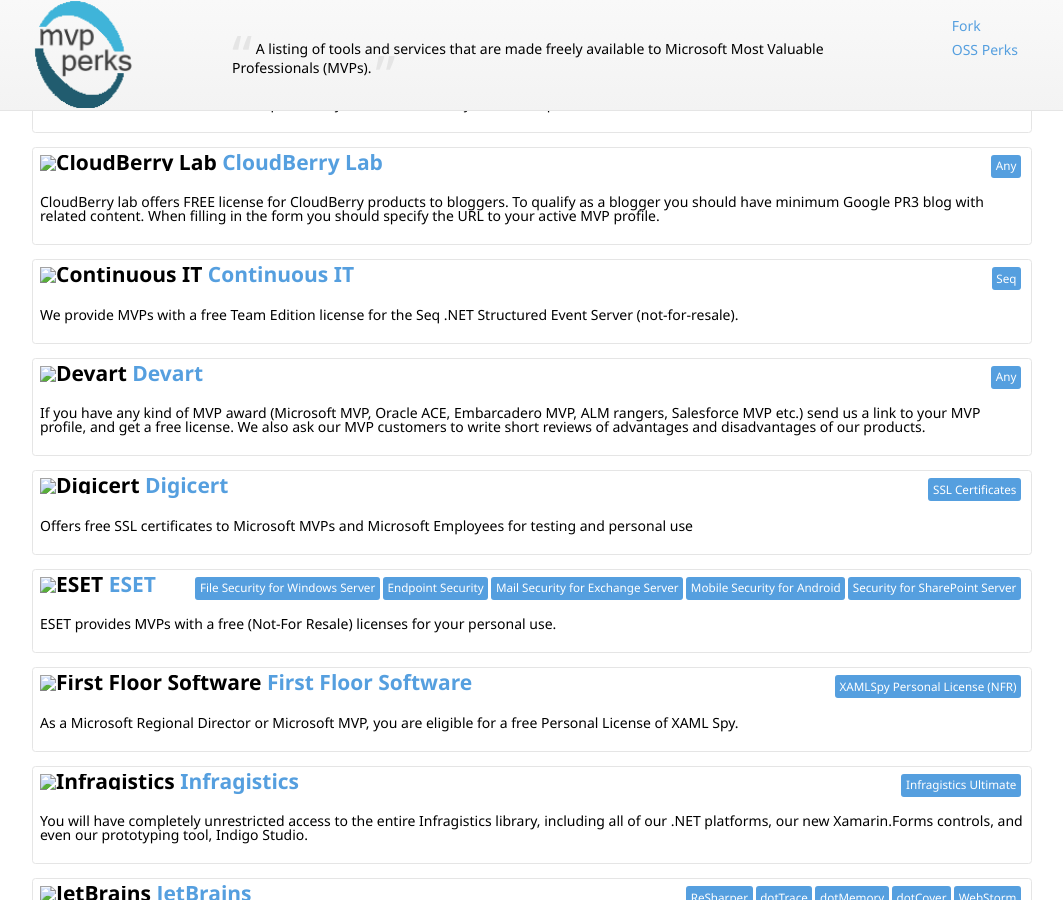
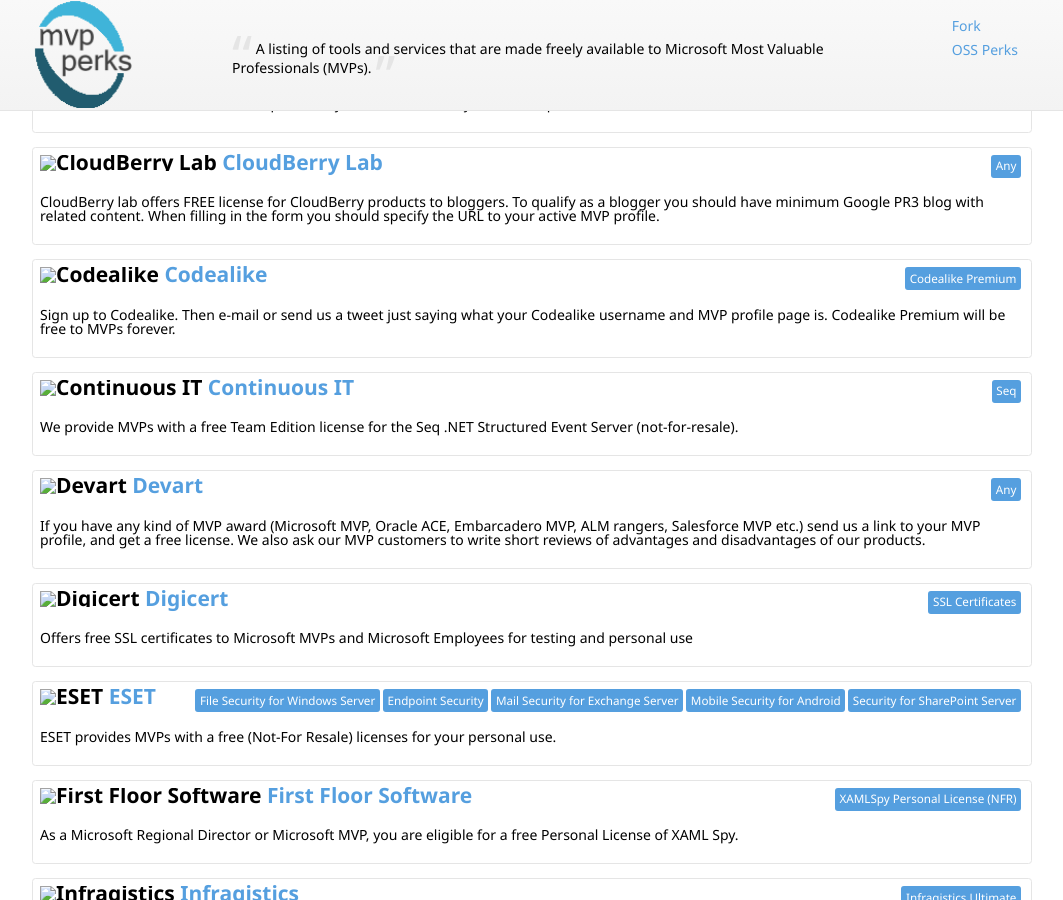
Before and after one commit to nikmd23/ossperks, a Jekyll site: the page built from index.html, in a window 1280 px wide and 900 px high, scrolled down 512 px. Shown: the whole window, without its empty margins (108-1171 px from the left). Built offline with Jekyll 4.4.1, drawn with Linux system fonts in a browser that asks for light colours; nearby versions of some CDN libraries.

Commit message:
Added Codealike  (#30)

```diff
--- a/_data/perks.yml
+++ b/_data/perks.yml
@@ -172,3 +172,8 @@
   uri: "https://www.liquid-technologies.com/request-mvp-key"
   description: "We are pleased to provide Microsoft MVP’s with a Free license to our entire Liquid Software Suite, this includes Graphical XSD, JSON Schema, WSDL & XML editors, a graphical Data Mapper, XML Data Binding, Visual Studio Integration, Web Service tools and much more."
   products: ["Any"]
+
+- company: "Codealike"
+  uri: "https://codealike.com"
+  description: "Sign up to Codealike. Then e-mail or send us a tweet just saying what your Codealike username and MVP profile page is. Codealike Premium will be free to MVPs forever."
+  products: ["Codealike Premium"]
```
